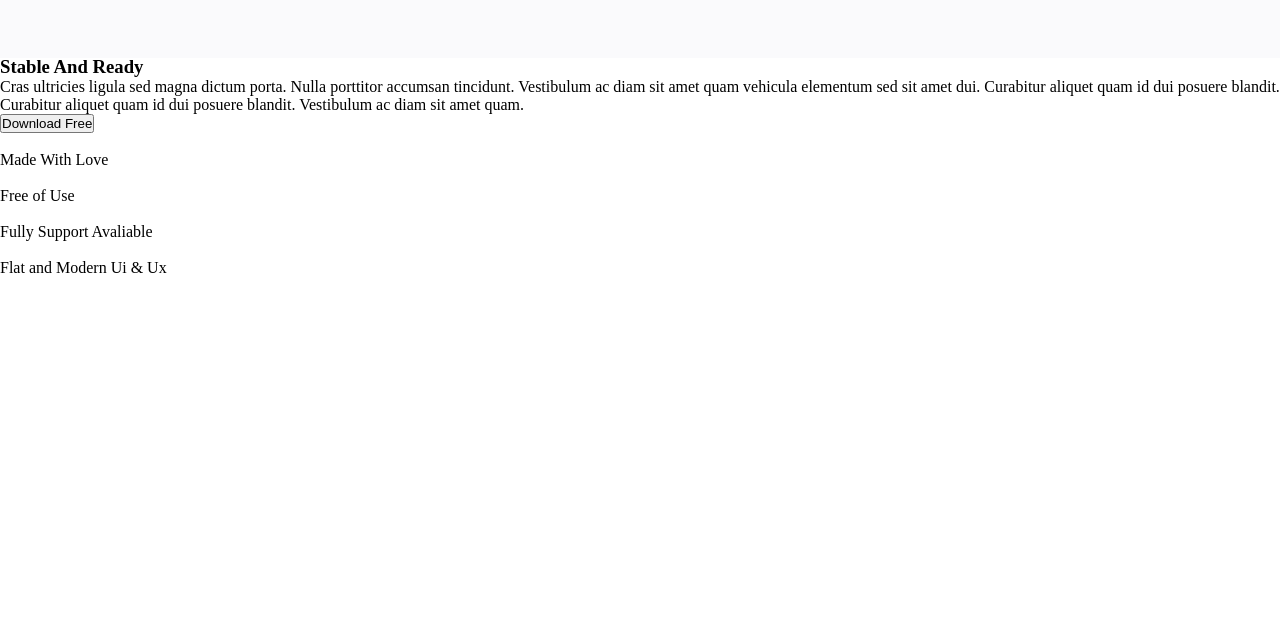
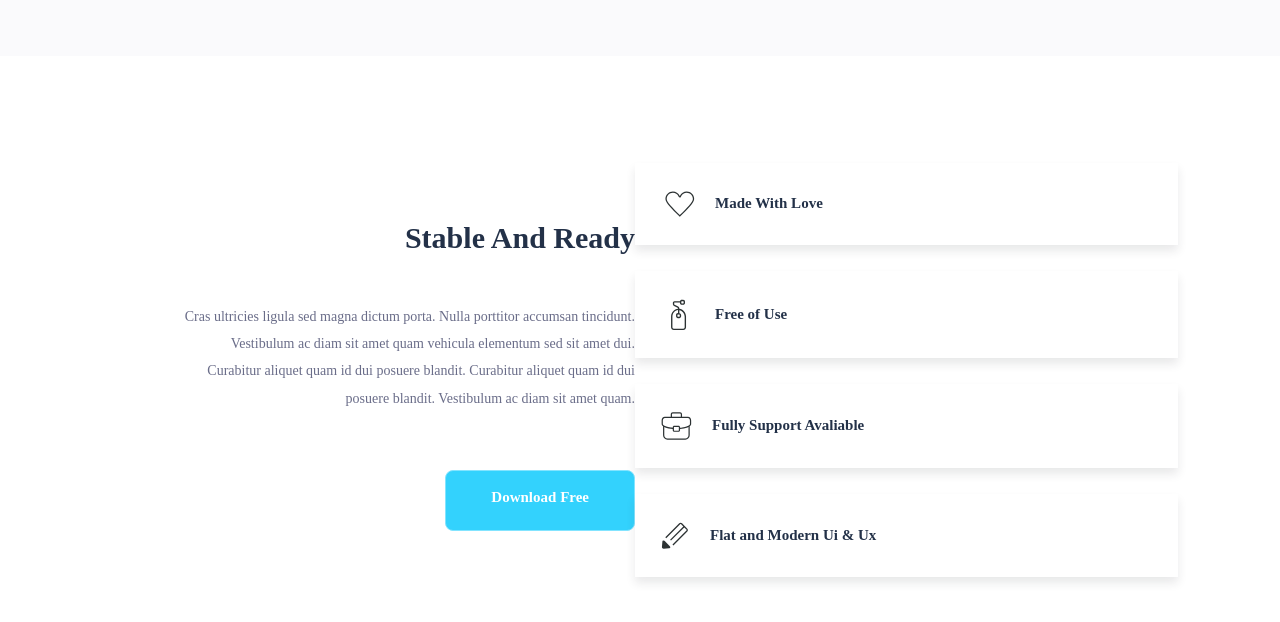
Before and after one commit to Sami-20s/Vibo-Landing-Page_GraphBerry, a plain HTML site: page index.html in a window 1280 px wide. Shown: the part 2144-2766 px from the top of the page. Before the commit the page ends 2421 px from the top, so only its background shows below. Drawn offline with Linux system fonts and the light colour scheme.

Commit message:
about-1 added

```diff
--- a/Sass/about/_about-1.scss
+++ b/Sass/about/_about-1.scss
@@ -1,3 +1,76 @@
 .about_1 {
-    z-index: 10;
+    &__wrapper {
+        display: flex;
+        position: relative;
+        width: 100%;
+        height: 627px;
+        justify-content: space-between;
+        align-items: center;
+        background-color: $white;
+        padding: 0 176px;
+        &__left {
+            display: flex;
+            flex-direction: column;
+            align-items: flex-end;
+            h3 {
+                @include par(30px, 700, $darkBlue);
+                text-align: right;
+                line-height: 2;
+                margin-bottom: 35px;
+            }
+            p {
+                @include par(14px, 400, $lightBlue);
+                text-align: right;
+                line-height: 1.946;
+                width: 459px;
+                height: 122px;
+            }
+            button {
+                @include par(15px, 600, $white);
+                margin-top: 45px;
+                padding: 18px 45px 24px;
+                background-color: $dodgerBlue;
+                border: solid 1px #83e4ff;
+                border-radius: 8px;
+                outline: none;
+            }
+        }
+        &__right {
+            display: flex;
+            flex-direction: column;
+            align-items: baseline;
+            .about_1__wrapper__right__box {
+                position: relative;
+                width: 543px;
+                display: flex;
+                align-items: center;
+                margin-bottom: 26px;
+                padding: 28px 26px;
+                background-color: rgb(255, 255, 255);
+                box-shadow: 0px 6px 9px 0px rgba(35, 39, 47, 0.1);
+                cursor: pointer;
+                h5 {
+                    @include par(15px, 600, $darkBlue);
+                    left: 85px;
+                    margin-left: 20px;
+                    text-align: left;
+                }
+                &:first-child {
+                    padding-left: 30px;
+                }
+                &:nth-child(2) {
+                    padding-left: 36px;
+                    h5 {
+                        margin-left: 28px;
+                    }
+                }
+                &:last-child {
+                    margin-bottom: 0;
+                    h5 {
+                        margin-left: 22px;
+                    }
+                }
+            }
+        }
+    }
 }
--- a/Sass/variables/_variables.scss
+++ b/Sass/variables/_variables.scss
@@ -11,3 +11,4 @@ $font: "Work Sans";
     font-weight: $w;
     color: $c;
 }
+// padding = 176px
--- a/index.html
+++ b/index.html
@@ -83,7 +83,7 @@
         <article>
             <section class="about_1">
                 <div class="about_1__wrapper">
-                    <div class="about_1__wrapper__left">
+                    <div div class="about_1__wrapper__left">
                         <h3>Stable And Ready</h3>
                         <p>
                             Cras ultricies ligula sed magna dictum porta. Nulla porttitor accumsan
@@ -95,20 +95,28 @@
                     </div>
                     <div class="about_1__wrapper__right">
                         <div class="about_1__wrapper__right__box">
-                            <img src="" alt="" />
-                            <p>Made With Love</p>
+                            <img src="img/heart-icon.svg" alt="" />
+                            <div class="about_1__wrapper__right__box__p">
+                                <h5>Made With Love</h5>
+                            </div>
                         </div>
                         <div class="about_1__wrapper__right__box">
-                            <img src="" alt="" />
-                            <p>Free of Use</p>
+                            <img src="img/ticket-icon.svg" alt="" />
+                            <div class="about_1__wrapper__right__box__p">
+                                <h5>Free of Use</h5>
+                            </div>
                         </div>
                         <div class="about_1__wrapper__right__box">
-                            <img src="" alt="" />
-                            <p>Fully Support Avaliable</p>
+                            <img src="img/bag-icon.svg" alt="" />
+                            <div class="about_1__wrapper__right__box__p">
+                                <h5>Fully Support Avaliable</h5>
+                            </div>
                         </div>
                         <div class="about_1__wrapper__right__box">
-                            <img src="" alt="" />
-                            <p>Flat and Modern Ui & Ux</p>
+                            <img src="img/pen-icon.svg" alt="" />
+                            <div class="about_1__wrapper__right__box__p">
+                                <h5>Flat and Modern Ui & Ux</h5>
+                            </div>
                         </div>
                     </div>
                 </div>
--- a/js/main.js
+++ b/js/main.js
@@ -1,10 +1,18 @@
+// Feature Variables
+
 let mobile = document.querySelector(".mobile2__container");
 let shop = document.querySelector(".features__container__shop");
 let message = document.querySelector(".features__container__message");
 let paint = document.querySelector(".features__container__paint");
 let phone = document.querySelector(".features__container__phone");
+
+// About Variables
+
+let aboutBox = document.querySelectorAll(".about_1__wrapper__right__box");
+
+// Feature Transitions
+
 window.onscroll = function () {
-    console.log(this.scrollY);
     if (this.scrollY >= 1000) {
         mobile.classList.add("f");
         shop.classList.add("shopm");
@@ -19,3 +27,14 @@ window.onscroll = function () {
         phone.classList.remove("phonem");
     }
 };
+phone.addEventListener;
+
+// About Box Click
+
+// for (let i = 0; i < aboutBox.length; i++) {
+//     console.log(aboutBox[i]);
+//     aboutBox[i].addEventListener("click", () => {
+//         aboutBox[i].classList.remove("f");
+//         aboutBox[i].classList.toggle("f");
+//     });
+// }
```
Also changed, not shown: img/bag-icon.svg (added), img/heart-icon.svg (added), img/pen-icon.svg (added), img/ticket-icon.svg (added), style/style.css, 1 other file.
